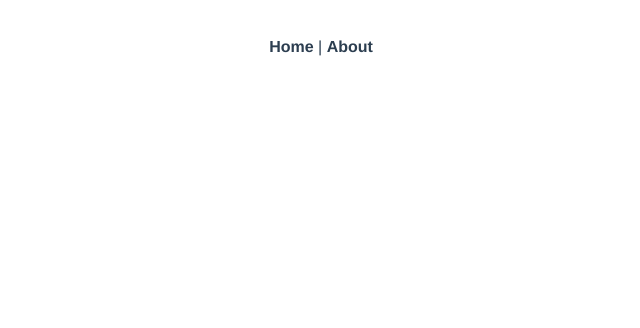
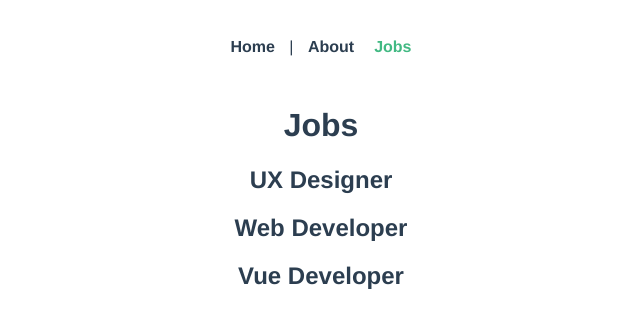
Before and after one commit to codingoak/jobs, a Vue app: page /jobs in a window 1280 px wide. Before the commit this address had no page. Shown: the top 328 px of the page, without its empty margins (319-959 px from the left). Built offline with nearby package versions, Linux system fonts and the light colour scheme.

Commit message:
Add route job view

```diff
--- a/src/App.vue
+++ b/src/App.vue
@@ -2,6 +2,7 @@
   <nav>
     <router-link to="/">Home</router-link> |
     <router-link :to="{ name: 'About' }">About</router-link>
+    <router-link :to="{ name: 'Jobs' }">Jobs</router-link>
   </nav>
   <router-view />
 </template>
@@ -23,6 +24,7 @@
   font-weight: bold;
   color: #2c3e50;
   text-decoration: none;
+  padding: 10px;
 }
 
 nav a.router-link-exact-active {
--- a/src/router/index.js
+++ b/src/router/index.js
@@ -1,6 +1,7 @@
 import { createRouter, createWebHistory } from 'vue-router';
 import Home from '../views/Home.vue';
 import About from '../views/About.vue';
+import Jobs from '../views/jobs/Jobs.vue';
 
 const routes = [
   {
@@ -13,6 +14,11 @@
     name: 'About',
     component: About,
   },
+  {
+    path: '/jobs',
+    name: 'Jobs',
+    component: Jobs,
+  },
 ];
 
 const router = createRouter({
--- /dev/null
+++ b/src/views/jobs/Jobs.vue
@@ -0,0 +1,21 @@
+<template>
+  <h1>Jobs</h1>
+  <div v-for="job in jobs" :key="job.id">
+    <h2>{{ job.title }}</h2>
+  </div>
+</template>
+<script>
+export default {
+  data() {
+    return {
+      jobs: [
+        { title: 'UX Designer', id: 1, details: 'lorem' },
+        { title: 'Web Developer', id: 2, details: 'lorem' },
+        { title: 'Vue Developer', id: 3, details: 'lorem' },
+      ],
+    };
+  },
+};
+</script>
+
+<style></style>
```
